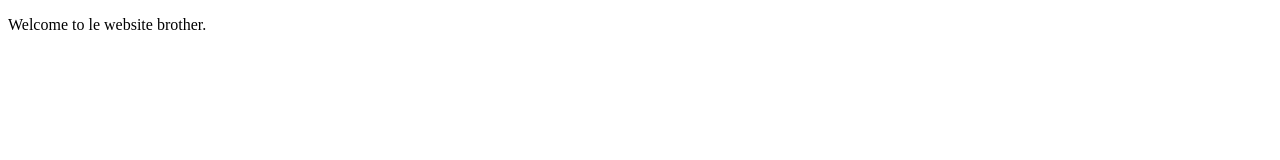
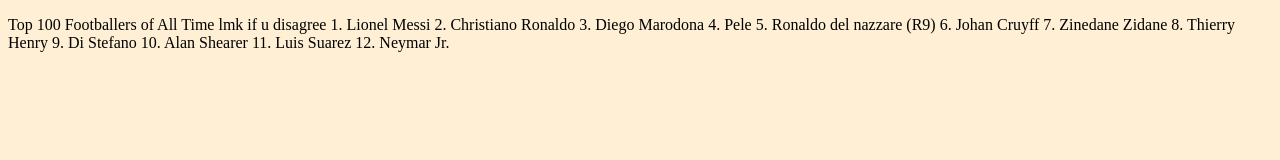
Before and after one commit to RowenfromtheA/RowenfromtheA.github.io, a plain HTML site: page index.html in a window 1280 px wide. Drawn offline with Linux system fonts and the light colour scheme.

Commit message:
index.html

```diff
--- a/index.html
+++ b/index.html
@@ -1,10 +1,33 @@
 <!DOCTYPE html>
 <html lang="en">
 	<head>
-		<title>ROROROW</title>
+		<title>How much wood could a woodchuck chuck if a woodchuck could chuck wood</title>
+		<script src="validate.js"></script>
+	<style>
+			body{
+					background-color:PapayaWhip;
+			}
+		</style>
 	</head>
 	<body>
-		<p>Welcome to le website brother.</p>
+		<p>Top 100 Footballers of All Time
+lmk if u disagree
+
+
+1. Lionel Messi
+2. Christiano Ronaldo
+3. Diego Marodona
+4. Pele
+5. Ronaldo del nazzare (R9)
+6. Johan Cruyff
+7. Zinedane Zidane
+8. Thierry Henry
+9. Di Stefano
+10. Alan Shearer
+11. Luis Suarez
+12. Neymar Jr.
+
+</p>
 
 	</body>
 
```
